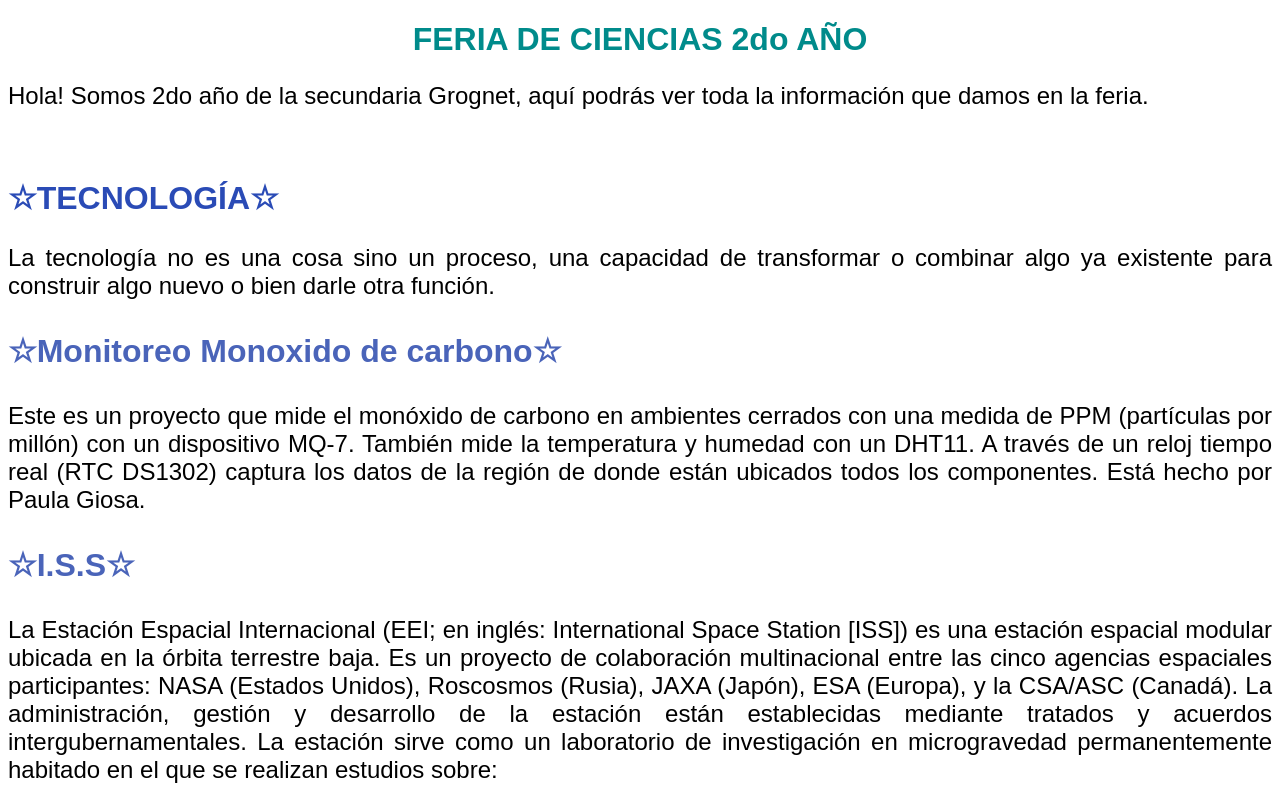
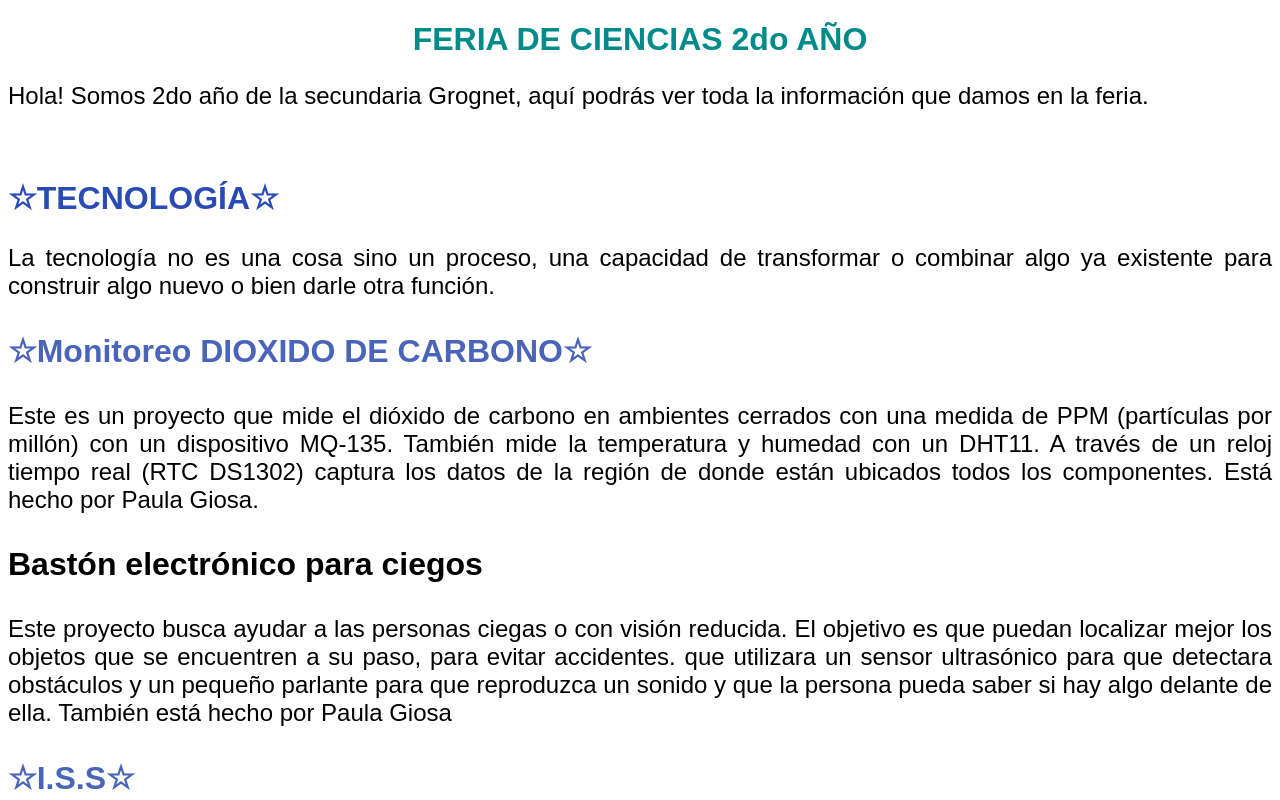
Before and after one commit to PaulaGiosa09/2do.a, a plain HTML site: page index.html in a window 1280 px wide. Shown: the top 800 px of the page. Drawn offline with Linux system fonts and the light colour scheme; files that its build step writes are made by us from their sources; files whose address does not match are found by name.

Commit message:
Add files via upload

```diff
--- a/index.html
+++ b/index.html
@@ -21,10 +21,16 @@
             capacidad de transformar o combinar algo ya existente para construir algo nuevo o bien darle
             otra función.</p>
 
-        <h3 style="color:rgb(74, 100, 185)">☆Monitoreo Monoxido de carbono☆</h3>
-        <p>Este es un proyecto que mide el monóxido de carbono en ambientes cerrados con una medida de PPM (partículas por millón) con un dispositivo MQ-7.
+        <h3 style="color:rgb(74, 100, 185)">☆Monitoreo DIOXIDO DE CARBONO☆</h3>
+        <p>Este es un proyecto que mide el dióxido de carbono en ambientes cerrados con una medida de PPM (partículas por millón) con un dispositivo MQ-135.
             También mide la temperatura y humedad con un DHT11. A través de un reloj tiempo real (RTC DS1302) captura los datos de la región de donde están ubicados todos
             los componentes. Está hecho por Paula Giosa.</p>
+
+        <h3>Bastón electrónico para ciegos</h3>
+        <p>Este proyecto busca ayudar a las personas ciegas o con visión reducida. El objetivo es que puedan
+            localizar mejor los objetos que se encuentren a su paso, para evitar accidentes. que utilizara un sensor
+            ultrasónico para que detectara obstáculos y un pequeño parlante para que reproduzca un sonido y que la
+            persona pueda saber si hay algo delante de ella. También está hecho por Paula Giosa</p>
 
         <h3 style="color:rgb(74, 100, 185)">☆I.S.S☆</h3>
         <p>La Estación Espacial Internacional (EEI; en inglés: International Space Station [ISS]) es una estación espacial modular ubicada en la órbita
```
